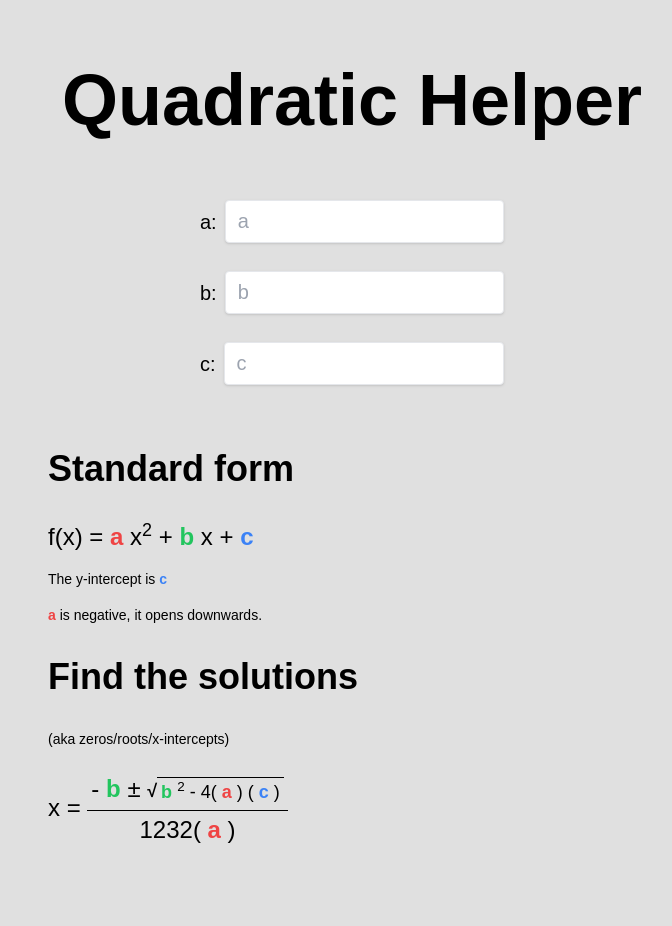
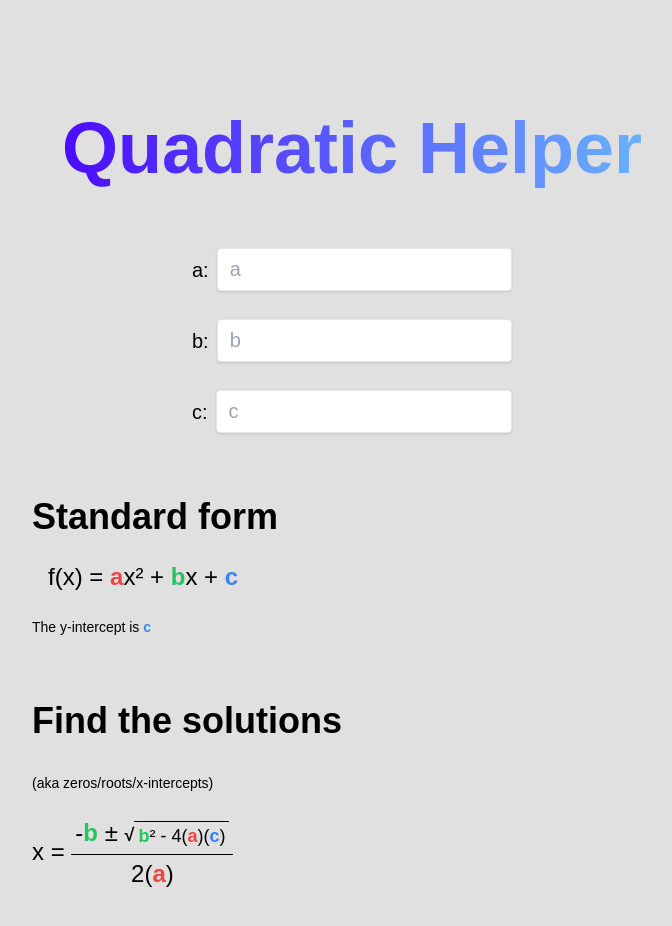
Before and after one commit to eesazahed/quadratic-helper, a Next.js app: page / in a window 1280 px wide. Shown: the top 926 px of the page, without its empty margins (288-960 px from the left). Before the commit the page ends 882 px from the top, so only its background shows below. Built offline with nearby package versions, Linux system fonts and the light colour scheme.

Commit message:
added copy and paste feature

```diff
--- a/components/A.tsx
+++ b/components/A.tsx
@@ -6,10 +6,7 @@ interface Props {
 
 const A: NextPage<Props> = ({ a }) => {
   return (
-    <span className="font-bold text-red-500">
-      {" "}
-      {a !== undefined ? a : "a"}{" "}
-    </span>
+    <span className="font-bold text-red-500">{a !== undefined ? a : "a"}</span>
   );
 };
 
--- a/components/B.tsx
+++ b/components/B.tsx
@@ -7,8 +7,7 @@ interface Props {
 const B: NextPage<Props> = ({ b }) => {
   return (
     <span className="font-bold text-green-500">
-      {" "}
-      {b !== undefined ? b : "b"}{" "}
+      {b !== undefined ? b : "b"}
     </span>
   );
 };
--- a/components/C.tsx
+++ b/components/C.tsx
@@ -6,10 +6,7 @@ interface Props {
 
 const C: NextPage<Props> = ({ c }) => {
   return (
-    <span className="font-bold text-blue-500">
-      {" "}
-      {c !== undefined ? c : "c"}{" "}
-    </span>
+    <span className="font-bold text-blue-500">{c !== undefined ? c : "c"}</span>
   );
 };
 
--- a/components/Example.tsx
+++ /dev/null
@@ -1,9 +0,0 @@
-import { NextPage } from "next";
-
-interface Props {}
-
-const Example: NextPage<Props> = () => {
-  return <div>Example</div>;
-};
-
-export default Example;
--- a/components/Fraction.tsx
+++ b/components/Fraction.tsx
@@ -13,7 +13,7 @@ const Fraction: NextPage<FractionProps> = ({ numerator, denominator }) => {
       <div className="relative">
         <span className="absolute inset-x-0 top-1/2 border-t border-current w-full"></span>
       </div>
-      <span className="block p-1">123{denominator}</span>
+      <span className="block p-1">{denominator}</span>
     </div>
   );
 };
--- /dev/null
+++ b/components/Gradient.tsx
@@ -0,0 +1,15 @@
+import { NextPage } from "next";
+
+interface Props {
+  text: string;
+}
+
+const Gradient: NextPage<Props> = ({ text }) => {
+  return (
+    <span className="bg-gradient-to-r from-[#4b0bff] to-[#68b2ff] bg-clip-text text-transparent dark:from-[#4facfe] dark:to-[#00f2fe]">
+      {text}
+    </span>
+  );
+};
+
+export default Gradient;
--- a/pages/index.tsx
+++ b/pages/index.tsx
@@ -7,6 +7,8 @@ import B from "../components/B";
 import C from "../components/C";
 import Fraction from "../components/Fraction";
 import Sqrt from "../components/Sqrt";
+import copy from "../utils/copy";
+import Gradient from "../components/Gradient";
 
 interface FormDataType {
   a?: string;
@@ -22,54 +24,54 @@ const Home: NextPage = () => {
   });
 
   const [a, setA] = useState<number | undefined>(undefined);
-  useEffect(() => {
-    if (formData.a) setA(Number(formData.a));
-  }, [formData.a]);
   const [b, setB] = useState<number | undefined>(undefined);
-  useEffect(() => {
-    if (formData.b) setB(Number(formData.b));
-  }, [formData.b]);
   const [c, setC] = useState<number | undefined>(undefined);
-  useEffect(() => {
-    if (formData.c) setC(Number(formData.c));
-  }, [formData.c]);
-
   const [discriminant, setDiscriminant] = useState<number | undefined>(
     undefined
   );
-  useEffect(() => {
-    if (a !== undefined && b !== undefined && c !== undefined)
-      setDiscriminant(b * b - 4 * a * c);
-  }, [a, b, c]);
-
   const [root1, setRoot1] = useState<number | undefined>(undefined);
-  useEffect(() => {
-    if (a !== undefined && b !== undefined && discriminant !== undefined)
-      setRoot1((-b + Math.sqrt(discriminant)) / (2 * a));
-  }, [discriminant]);
   const [root2, setRoot2] = useState<number | undefined>(undefined);
-
-  useEffect(() => {
-    if (a !== undefined && b !== undefined && discriminant !== undefined)
-      setRoot2((-b - Math.sqrt(discriminant)) / (2 * a));
-  }, [discriminant]);
-
   const [xValueVertex, setXValueVertex] = useState<number | undefined>(
     undefined
   );
+
   useEffect(() => {
-    if (root1 !== undefined && root2 !== undefined)
+    setA(formData.a !== undefined ? Number(formData.a) : undefined);
+    setB(formData.b !== undefined ? Number(formData.b) : undefined);
+    setC(formData.c !== undefined ? Number(formData.c) : undefined);
+  }, [formData]);
+
+  useEffect(() => {
+    if (a !== undefined && b !== undefined && c !== undefined) {
+      const disc = b * b - 4 * a * c;
+      setDiscriminant(disc);
+
+      if (disc >= 0) {
+        setRoot1((-b + Math.sqrt(disc)) / (2 * a));
+        setRoot2((-b - Math.sqrt(disc)) / (2 * a));
+      } else {
+        setRoot1(undefined);
+        setRoot2(undefined);
+      }
+    }
+  }, [a, b, c]);
+
+  useEffect(() => {
+    if (root1 !== undefined && root2 !== undefined) {
       setXValueVertex((root1 + root2) / 2);
+    }
   }, [root1, root2]);
 
   return (
-    <div className="mx-8">
+    <div className="py-12">
       <Head>
         <title>Quadratic Helper</title>
       </Head>
       <main className="leading-8 text-xl flex flex-col pt-16 min-h-screen">
         <div className="w-1/2 mx-auto">
-          <h1 className="text-7xl text-center font-bold">Quadratic Helper</h1>
+          <h1 className="text-7xl text-center font-bold">
+            <Gradient text="Quadratic Helper" />
+          </h1>
           <div>
             <div className="w-1/2 mx-auto my-16">
               <Input
@@ -96,24 +98,29 @@ const Home: NextPage = () => {
             </div>
             {a === 0 ? (
               <div className="mb-8">
-                <h1 className="my-8 text-2xl font-bold">
+                <h1 className="mt-16 mb-8 text-2xl font-bold">
                   If <A /> = 0, the equation cannot be quadratic.
                 </h1>
               </div>
             ) : (
               <div>
                 <div className="mb-8">
-                  <h1 className="my-8 text-4xl font-bold">Standard form</h1>
-                  <h2 className="my-4 text-2xl">
-                    f(x) =
-                    <A a={a} />x<sup>2</sup> +
-                    <B b={b} />x +
-                    <C c={c} />
+                  <h1 className="mt-16 mb-4 text-4xl font-bold">
+                    Standard form
+                  </h1>
+                  <h2
+                    className="my-4 py-2 px-4 text-2xl cursor-pointer duration-200 hover:bg-gray-100 dark:hover:bg-gray-700 w-fit rounded-xl"
+                    onClick={(e: any) => copy(e.target.innerText)}
+                  >
+                    f(x) = <A a={a} />
+                    x&#178; + <B b={b} />x + <C c={c} />
                   </h2>
                   <p className="my-4 text-sm">
                     The y-intercept is <C c={c} />
                   </p>
-                  {a && a > 0 ? (
+                  {a !== undefined && (
+                    <div>
+                      {a > 0 ? (
                         <p className="my-4 text-sm">
                           <A /> is positive, it opens upward.
                         </p>
@@ -123,9 +130,11 @@ const Home: NextPage = () => {
                         </p>
                       )}
                     </div>
+                  )}
+                </div>
 
                 <div className="mb-8">
-                  <h1 className="my-8 text-4xl font-bold">
+                  <h1 className="mt-16 mb-8 text-4xl font-bold">
                     Find the solutions
                   </h1>
                   <p className="my-5 4 text-sm">
@@ -142,8 +151,10 @@ const Home: NextPage = () => {
                               children={
                                 <span>
                                   <B b={b} />
-                                  <sup>2</sup> - 4(
-                                  <A a={a} />) (<C c={c} />)
+                                  &#178; - 4(
+                                  <A a={a} />
+                                  )(
+                                  <C c={c} />)
                                 </span>
                               }
                             />
@@ -167,8 +178,10 @@ const Home: NextPage = () => {
                           The discriminant{" "}
                           <span>
                             <B b={b} />
-                            <sup>2</sup> - 4(
-                            <A a={a} />) (<C c={c} />)
+                            &#178; - 4(
+                            <A a={a} />
+                            )(
+                            <C c={c} />)
                           </span>{" "}
                           has the value of {discriminant}.
                         </p>
@@ -217,7 +230,7 @@ const Home: NextPage = () => {
                                   ({-b / (2 * a)}, 0)
                                 </span>
                               </p>
-                              <h1 className="my-8 text-4xl font-bold">
+                              <h1 className="mt-16 mb-8 text-4xl font-bold">
                                 Find the vertex
                               </h1>
                               <p className="my-4 text-sm">
@@ -236,7 +249,9 @@ const Home: NextPage = () => {
                                 Since it is greater than zero, that means that
                                 the quadratic has 2 real roots.
                               </p>
-                              <h1 className="mt-8 text-3xl">Root 1:</h1>
+                              <h1 className="mt-8 text-2xl font-bold">
+                                Root 1:
+                              </h1>
                               <h2 className="my-4 text-2xl">
                                 x ={" "}
                                 <Fraction
@@ -270,7 +285,9 @@ const Home: NextPage = () => {
                                 />{" "}
                                 = {root1}
                               </h2>
-                              <h1 className="mt-8 text-3xl">Root 2:</h1>
+                              <h1 className="mt-8 text-2xl font-bold">
+                                Root 2:
+                              </h1>
                               <h2 className="my-4 text-2xl">
                                 x ={" "}
                                 <Fraction
@@ -316,7 +333,7 @@ const Home: NextPage = () => {
                               </p>
                               {root1 !== undefined && root2 !== undefined && (
                                 <div>
-                                  <h1 className="my-8 text-4xl font-bold">
+                                  <h1 className="mt-16 mb-8 text-4xl font-bold">
                                     Find the vertex
                                   </h1>
                                   <p className="my-4 text-sm">
@@ -344,28 +361,21 @@ const Home: NextPage = () => {
                                         form.
                                       </p>
                                       <h2 className="my-4 text-2xl">
-                                        f({xValueVertex}) =
-                                        <A a={a} />({xValueVertex})<sup>2</sup>{" "}
-                                        +
-                                        <B b={b} />({xValueVertex}) +
-                                        <C c={c} />
+                                        f({xValueVertex}) = <A a={a} />(
+                                        {xValueVertex})&#178; + <B b={b} />(
+                                        {xValueVertex}) + <C c={c} />
                                       </h2>
                                       <h2 className="my-4 text-2xl">
-                                        =
-                                        <A a={a} />(
-                                        {xValueVertex * xValueVertex}) +
-                                        <B b={b * xValueVertex} />
-                                        +
-                                        <C c={c} />
+                                        = <A a={a} />(
+                                        {xValueVertex * xValueVertex}) +{" "}
+                                        <B b={b * xValueVertex} /> + <C c={c} />
                                       </h2>
                                       <h2 className="my-4 text-2xl">
-                                        =
+                                        ={" "}
                                         <A
                                           a={a * (xValueVertex * xValueVertex)}
-                                        />
-                                        +
-                                        <B b={b * xValueVertex} />
-                                        +
+                                        />{" "}
+                                        + <B b={b * xValueVertex} /> +
                                         <C c={c} /> ={" "}
                                         {a * (xValueVertex * xValueVertex) +
                                           b * xValueVertex +
--- /dev/null
+++ b/utils/copy.ts
@@ -0,0 +1,8 @@
+const copy = (text: string) => {
+  navigator.clipboard
+    .writeText(text)
+    .then(() => alert(`Copied "${text}" to clipboard!`))
+    .catch(() => true);
+};
+
+export default copy;
```
Lines whose indentation alone changed are shown as unchanged.
